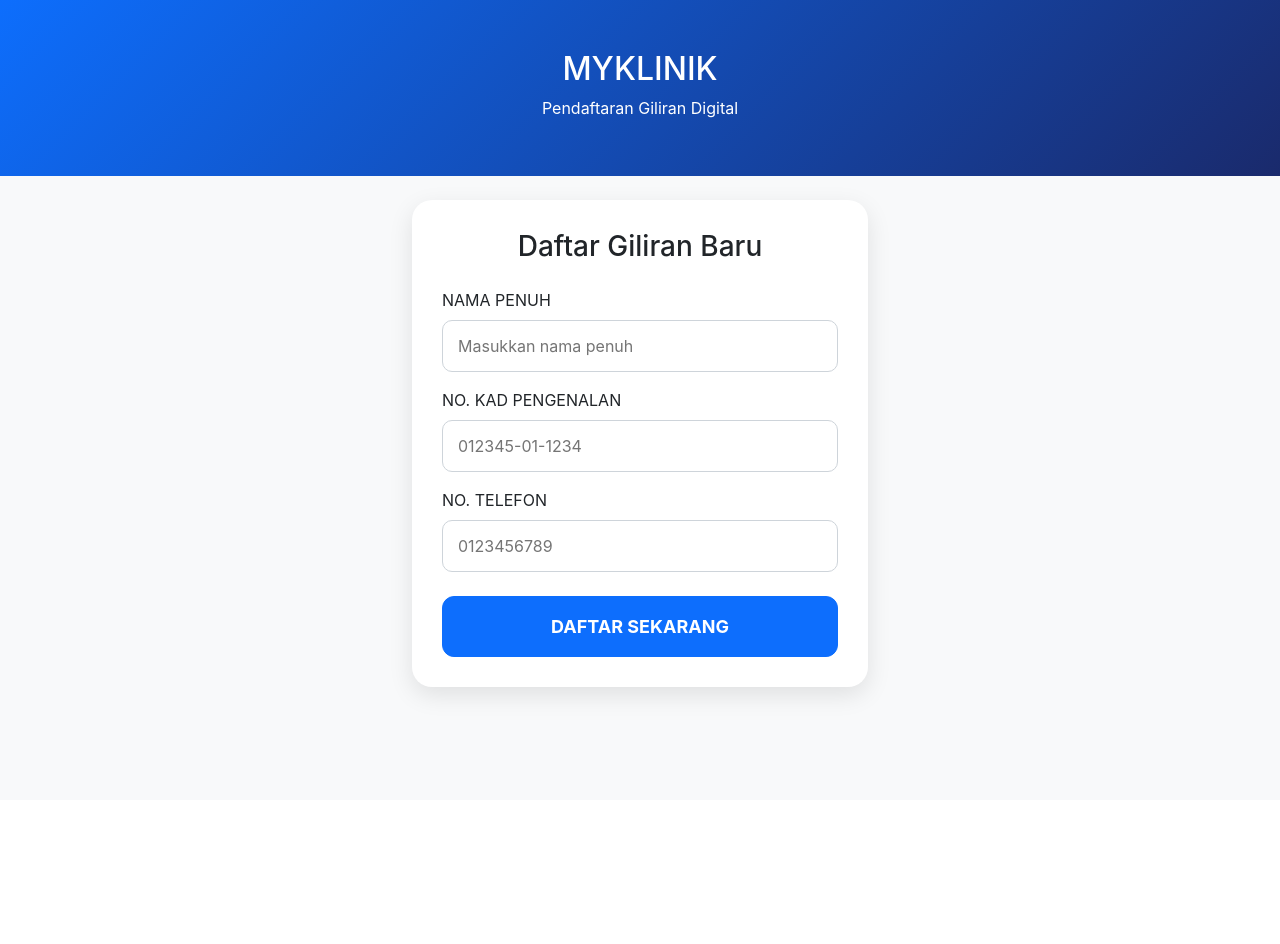
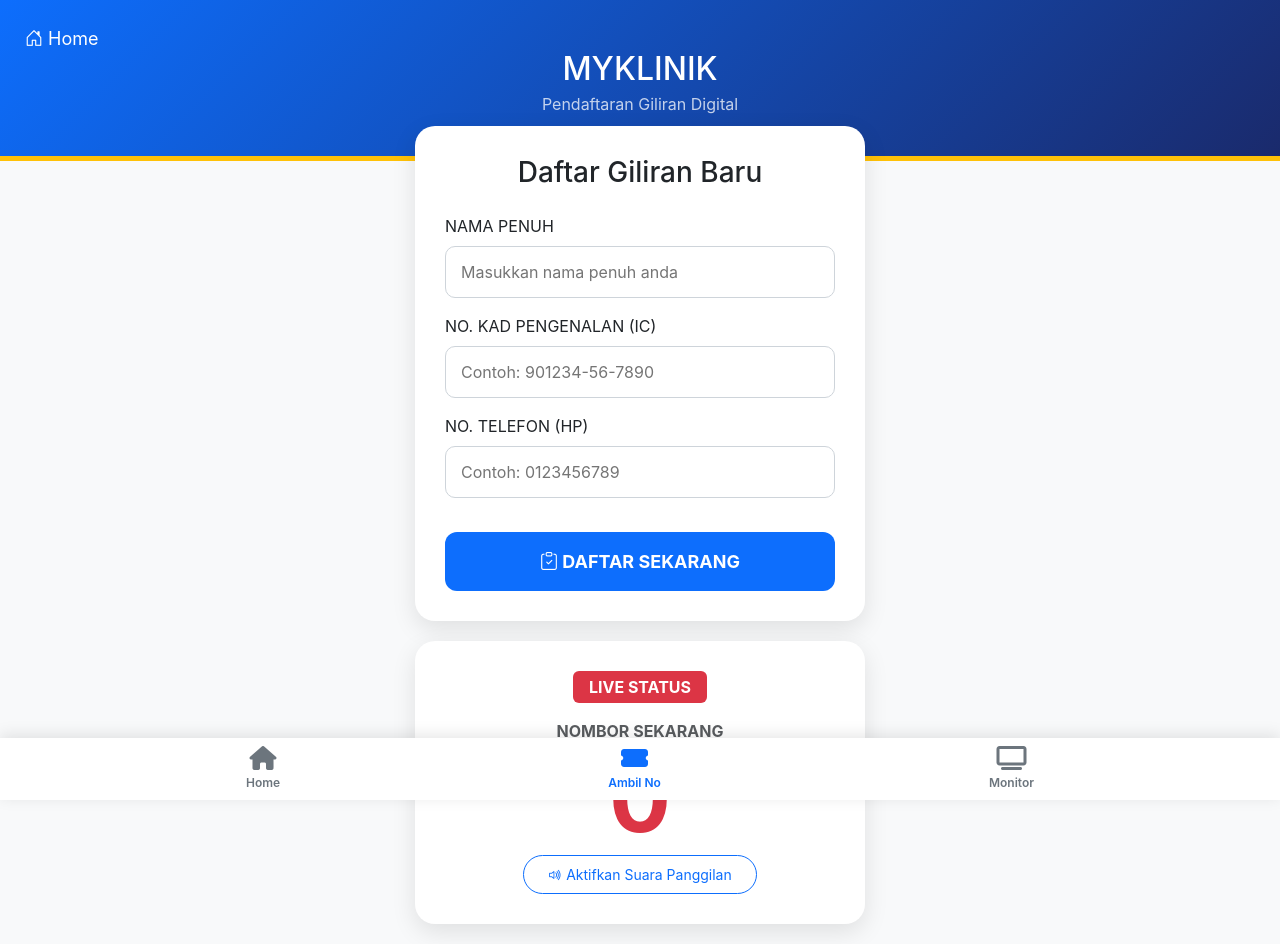
Before and after one commit to aniqpapamami/MyKlinik-App, a Flask app: page /daftar in a window 1280 px wide. Before the commit the page ends 704 px from the top, so only its background shows below. Run offline with Flask 3, Linux system fonts and the light colour scheme; data that the repository does not hold is empty.

Commit message:
Add files via upload

```diff
--- a/MyKlinik Apps/templates/daftar.html
+++ b/MyKlinik Apps/templates/daftar.html
@@ -5,56 +5,177 @@
     <meta name="viewport" content="width=device-width, initial-scale=1.0">
     <title>Daftar Giliran | MyKlinik</title>
 
+    <!-- Bootstrap 5 CSS -->
     <link href="https://cdn.jsdelivr.net/npm/bootstrap@5.3.3/dist/css/bootstrap.min.css" rel="stylesheet">
+    <!-- Bootstrap Icons -->
     <link href="https://cdn.jsdelivr.net/npm/bootstrap-icons@1.11.3/font/bootstrap-icons.min.css" rel="stylesheet">
+    <!-- Font Awesome -->
     <link href="https://cdnjs.cloudflare.com/ajax/libs/font-awesome/6.5.1/css/all.min.css" rel="stylesheet">
 
     <style>
-        body { background: #f8f9fa; font-family: 'Inter', sans-serif; }
-        .header-biru { background: linear-gradient(135deg, #0d6efd, #1a2a6c); color: white; padding: 50px 20px 40px; text-align: center; }
-        .kad { background: white; padding: 30px; border-radius: 20px; box-shadow: 0 8px 25px rgba(0,0,0,0.1); }
-        .input-style { width: 100%; height: 52px; padding: 12px 15px; border: 1px solid #ced4da; border-radius: 10px; font-size: 16px; }
-        .input-style:focus { border-color: #0d6efd; box-shadow: 0 0 0 0.2rem rgba(13,110,253,0.25); }
-        .btn-daftar { width: 100%; padding: 16px; font-size: 18px; font-weight: bold; border-radius: 12px; }
-        .info-saya { background: #e3f2fd; border-left: 5px solid #0d6efd; }
+        body {
+            background: #f8f9fa;
+            font-family: 'Inter', system-ui, sans-serif;
+        }
+        .header-biru {
+            background: linear-gradient(135deg, #0d6efd, #1a2a6c);
+            color: white;
+            padding: 50px 20px 40px;
+            text-align: center;
+            border-bottom: 5px solid #ffc107;
+        }
+        .container-utama {
+            max-width: 480px;
+            margin: -35px auto 20px;
+            padding: 0 15px;
+        }
+        .kad {
+            background: white;
+            padding: 30px;
+            border-radius: 20px;
+            box-shadow: 0 8px 25px rgba(0,0,0,0.1);
+            margin-bottom: 20px;
+        }
+        .input-group label {
+            font-weight: 600;
+            color: #333;
+            margin-bottom: 8px;
+            font-size: 14px;
+        }
+        .input-style {
+            width: 100%;
+            height: 52px;
+            padding: 12px 15px;
+            border: 1px solid #ced4da;
+            border-radius: 10px;
+            font-size: 16px;
+            transition: all 0.3s;
+        }
+        .input-style:focus {
+            border-color: #0d6efd;
+            box-shadow: 0 0 0 0.2rem rgba(13, 110, 253, 0.25);
+            outline: none;
+        }
+        .btn-daftar {
+            width: 100%;
+            background: #0d6efd;
+            color: white;
+            padding: 16px;
+            border: none;
+            border-radius: 12px;
+            font-size: 18px;
+            font-weight: bold;
+            margin-top: 10px;
+        }
+        .btn-daftar:disabled {
+            opacity: 0.7;
+        }
+        .no-live {
+            font-size: 92px;
+            font-weight: 700;
+            color: #dc3545;
+            line-height: 1;
+            margin: 10px 0;
+        }
+        .bottom-nav {
+            position: fixed;
+            bottom: 0;
+            width: 100%;
+            background: white;
+            box-shadow: 0 -3px 15px rgba(0,0,0,0.1);
+            z-index: 1000;
+        }
+        .nav-item {
+            color: #6c757d;
+            text-decoration: none;
+            font-size: 12px;
+            font-weight: 600;
+        }
+        .nav-item i {
+            font-size: 24px;
+            display: block;
+            margin-bottom: 4px;
+        }
+        .nav-item.active {
+            color: #0d6efd;
+        }
     </style>
 </head>
 <body>
 
 <div class="header-biru">
-    <h2>MYKLINIK</h2>
-    <p>Pendaftaran Giliran Digital</p>
+    <a href="/" style="color:white; text-decoration:none; position:absolute; top:25px; left:25px; font-size:18px;">
+        <i class="bi bi-house-door"></i> Home
+    </a>
+    <h2 class="mb-1">MYKLINIK</h2>
+    <p class="mb-0 opacity-75">Pendaftaran Giliran Digital</p>
 </div>
 
-<div class="container mt-4" style="max-width: 480px;">
+<div class="container-utama">
+
     <!-- Borang Daftar -->
     <div id="section-daftar" class="kad">
         <h3 class="text-center mb-4">Daftar Giliran Baru</h3>
+
         <div class="mb-3">
             <label class="form-label">NAMA PENUH</label>
-            <input type="text" id="nama" class="input-style" placeholder="Masukkan nama penuh">
+            <input type="text" id="nama" class="input-style" placeholder="Masukkan nama penuh anda">
         </div>
+
         <div class="mb-3">
-            <label class="form-label">NO. KAD PENGENALAN</label>
-            <input type="text" id="no_ic" class="input-style" placeholder="012345-01-1234">
+            <label class="form-label">NO. KAD PENGENALAN (IC)</label>
+            <input type="text" id="no_ic" class="input-style" placeholder="Contoh: 901234-56-7890" maxlength="14">
         </div>
+
         <div class="mb-4">
-            <label class="form-label">NO. TELEFON</label>
-            <input type="tel" id="no_hp" class="input-style" placeholder="0123456789">
+            <label class="form-label">NO. TELEFON (HP)</label>
+            <input type="tel" id="no_hp" class="input-style" placeholder="Contoh: 0123456789" maxlength="11">
         </div>
+
         <button onclick="hantarDaftar()" id="btn-submit" class="btn btn-primary btn-daftar">
-            DAFTAR SEKARANG
+            <i class="bi bi-clipboard-check"></i> DAFTAR SEKARANG
         </button>
     </div>
 
-    <!-- Status Pesakit -->
-    <div id="info-saya" class="kad info-saya mt-3" style="display: none;">
-        <h5 class="text-center text-primary">Nombor Giliran Anda</h5>
-        <div id="no-saya" class="display-1 fw-bold text-center text-dark"></div>
-        <div id="baki-orang" class="text-center fs-4 fw-bold text-danger mt-2"></div>
-        <div id="pesan-status" class="text-center fw-bold mt-3"></div>
+    <!-- Live Status -->
+    <div class="kad text-center">
+        <span class="badge bg-danger fs-6 px-3 py-2">LIVE STATUS</span>
+        <p class="mt-3 mb-1 text-muted fw-bold">NOMBOR SEKARANG</p>
+        <div id="no-live" class="no-live">0</div>
+
+        <button id="btn-suara" onclick="aktifkanSuara()" class="btn btn-outline-primary btn-sm px-4 py-2 rounded-pill">
+            <i class="bi bi-volume-up"></i> Aktifkan Suara Panggilan
+        </button>
+
+        <!-- Info Pesakit Sendiri -->
+        <div id="info-saya" class="mt-4 p-3 bg-light rounded-3 text-start" style="display: none;">
+            <div class="d-flex justify-content-between align-items-center mb-2">
+                <span class="fw-bold text-primary">NO ANDA</span>
+                <span id="nama-anda" class="badge bg-primary"></span>
+            </div>
+            <div id="no-saya" class="display-4 fw-bold text-dark mb-1"></div>
+            <div id="pesan-status" class="fw-bold text-primary"></div>
+        </div>
     </div>
 </div>
+
+<!-- Bottom Navigation -->
+<nav class="bottom-nav py-2">
+    <div class="container d-flex justify-content-around">
+        <a href="/" class="nav-item text-center">
+            <i class="fas fa-home"></i>
+            <div>Home</div>
+        </a>
+        <a href="/daftar" class="nav-item active text-center">
+            <i class="fas fa-ticket-alt"></i>
+            <div>Ambil No</div>
+        </a>
+        <a href="/monitor" class="nav-item text-center">
+            <i class="fas fa-tv"></i>
+            <div>Monitor</div>
+        </a>
+    </div>
+</nav>
 
 <script src="https://cdn.jsdelivr.net/npm/bootstrap@5.3.3/dist/js/bootstrap.bundle.min.js"></script>
 
@@ -142,54 +263,50 @@
         document.getElementById('no-saya').innerText = no;
         document.getElementById('nama-anda').innerText = nama;
     }
-    function kemaskiniStatusPesakit() {
-        const noSaya = localStorage.getItem('no_saya');
-        if (!noSaya) return;
 
+    function kemaskiniLive() {
         fetch('/api/status_live')
             .then(res => res.json())
             .then(data => {
-                const noSekarang = parseInt(data.nombor_sekarang || 0);
-                const totalDaftar = parseInt(data.jumlah_giliran || 0);
-                const noSyaInt = parseInt(noSaya);
+                document.getElementById('no-live').innerText = data.nombor_sekarang || 0;
 
-                // LOGIK DELETE MEMORY:
-                // Jika nombor saya lebih besar dari jumlah pendaftar di server,
-                // bermakna database telah di-reset atau data saya telah dibuang.
-                if (noSyaInt > totalDaftar && totalDaftar !== undefined) {
-                    console.log("Data di server telah di-reset. Memadam memori tempatan...");
-                    localStorage.removeItem('no_saya');
-                    localStorage.removeItem('nama_saya');
-                    location.reload(); // Refresh untuk tunjuk borang daftar semula
-                    return;
+                const noSaya = localStorage.getItem('no_saya');
+                const namaSaya = localStorage.getItem('nama_saya');
+
+                if (noSaya) {
+                    tampilStatus(noSaya, namaSaya);
+
+                    const baki = parseInt(noSaya) - parseInt(data.nombor_sekarang || 0);
+                    const pesanEl = document.getElementById('pesan-status');
+
+                    if (baki > 0) {
+                        pesanEl.innerText = `Lagi ${baki} orang sebelum anda`;
+                        spoken = false;
+                    } else if (baki === 0) {
+                        pesanEl.innerHTML = `<span class="text-danger">GILIRAN ANDA! Sila masuk ke kaunter.</span>`;
+                        if (suaraAktif && !spoken) {
+                            const msg = new SpeechSynthesisUtterance(`Nombor ${noSaya}, ${namaSaya}, sila masuk.`);
+                            msg.lang = 'ms-MY';
+                            speechSynthesis.speak(msg);
+                            spoken = true;
+                        }
+                    } else {
+                        pesanEl.innerText = "Giliran anda telah selesai.";
+                    }
                 }
+            })
+            .catch(err => console.error("Gagal kemaskini live:", err));
+    }
 
-                const baki = noSyaInt - noSekarang;
-                const elBaki = document.getElementById('baki-orang');
-                const elPesan = document.getElementById('pesan-status');
+    // Auto refresh setiap 5 saat
+    setInterval(kemaskiniLive, 5000);
+    kemaskiniLive();
 
-                if (baki > 3) {
-                    elBaki.innerHTML = `Lagi <strong>${baki}</strong> orang di hadapan`;
-                    elPesan.innerText = "Sila bersabar...";
-                } else if (baki > 0) {
-                    elBaki.innerHTML = `TINGGAL <strong>${baki}</strong> ORANG LAGI!`;
-                    elBaki.classList.add('text-danger', 'blink');
-                    elPesan.innerText = "Sila bersiap untuk masuk";
-                    // ... (suara amaran anda)
-                } else if (baki === 0) {
-                    elBaki.innerHTML = `<span class="text-success">GILIRAN ANDA SEKARANG!</span>`;
-                    elPesan.innerText = "Sila masuk ke kaunter rawatan";
-                } else {
-                    // Jika baki negatif (nombor sudah lepas/selesai)
-                    elBaki.innerHTML = `<span class="text-muted">Giliran anda telah selesai.</span>`;
-                    elPesan.innerText = "Terima kasih.";
-                    // Pilihan: Boleh tambah butang "Daftar Semula" yang panggil localStorage.clear()
-                }
-            });
+    // Jika sudah ada nombor dalam localStorage
+    if (localStorage.getItem('no_saya')) {
+        tampilStatus(localStorage.getItem('no_saya'), localStorage.getItem('nama_saya'));
     }
-	/ Auto refresh setiap 5 saat
-    setInterval(kemaskiniStatusPesakit, 5000);
-    kemaskiniStatusPesakit();
 </script>
+
 </body>
 </html>
```
